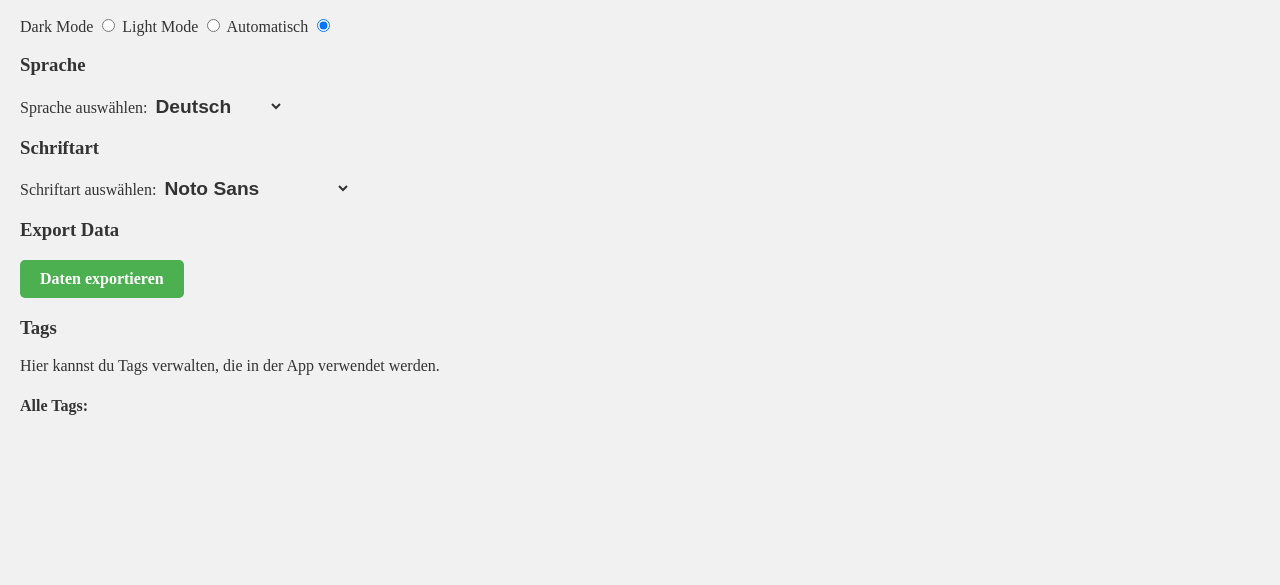
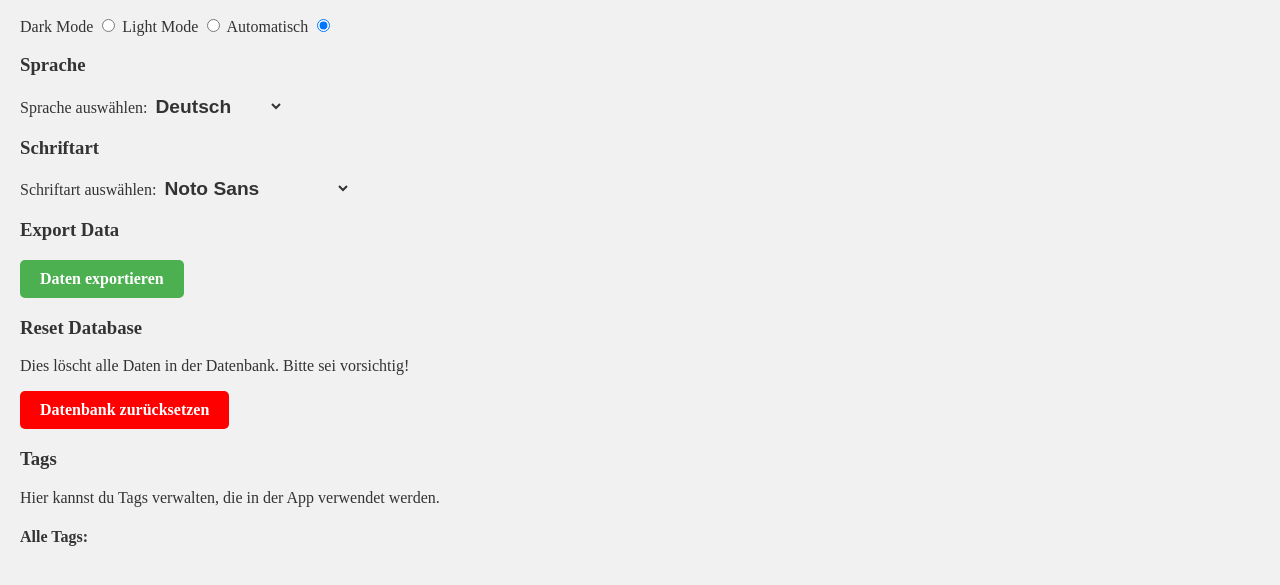
Before and after one commit to Nino678190/Inventory-System, a website: page public/settings.html in a window 1280 px wide. Shown: the part 209-794 px from the top of the page. Drawn offline with Linux system fonts and the light colour scheme; no server answers; a web font is replaced by a local one.

Commit message:
Füge Funktion zum Zurücksetzen der Datenbank hinzu. Aktualisiere die Benutzeroberfläche mit einem Button zum Löschen aller Daten und einer Warnmeldung.

```diff
--- a/public/script.js
+++ b/public/script.js
@@ -674,3 +674,22 @@ function showAdd(){
     dialog.showModal();
     getViewMode();
 }
+
+function deleteData(){
+    if (confirm('Bist du sicher, dass du alle Daten löschen möchtest? Dies kann nicht rückgängig gemacht werden!')) {
+        fetch('/api/deleteAll', {
+            method: 'DELETE'
+        }).then(response => {
+            if (!response.ok) {
+                throw new Error('Netzwerkantwort war nicht ok');
+            }
+            alert('Alle Daten wurden gelöscht.');
+            getData(); // Aktualisiere die Tabelle
+        }).catch(error => {
+            console.error('Es gab ein Problem mit der Fetch-Operation:', error);
+        });
+    }
+    localStorage.removeItem('tags'); // Clear tags from localStorage
+    document.getElementById('tagList').innerHTML = '<h4>Alle Tags:</h4>'; // Clear displayed tags
+    localStorage.removeItem('viewMode'); // Clear view mode
+}
--- a/public/settings.html
+++ b/public/settings.html
@@ -63,6 +63,10 @@
             <input type="file" id="importFile" accept=".json" onchange="importData(event)">
             <button type="button" onclick="document.getElementById('importFile').click()">Datei auswählen</button> -->
 
+            <h3>Reset Database</h3>
+            <p>Dies löscht alle Daten in der Datenbank. Bitte sei vorsichtig!</p>
+            <button type="button" class="normalButton red" onclick="deleteData()">Datenbank zurücksetzen</button>
+
             <h3>Tags</h3>
             <p>Hier kannst du Tags verwalten, die in der App verwendet werden.</p>
             <article id="tagList">
```
Also changed, not shown: server.js (+11 -0 lines).
